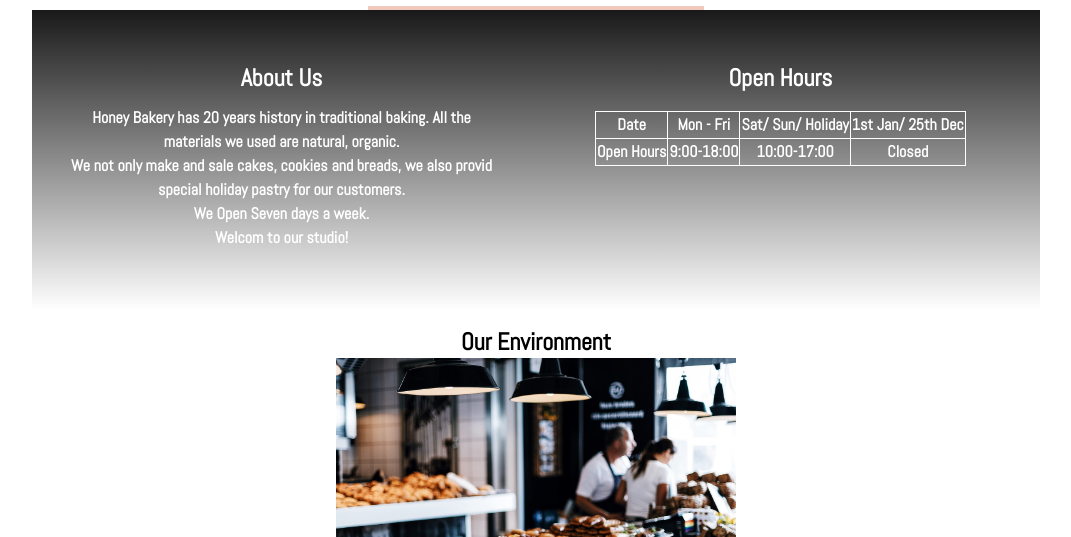
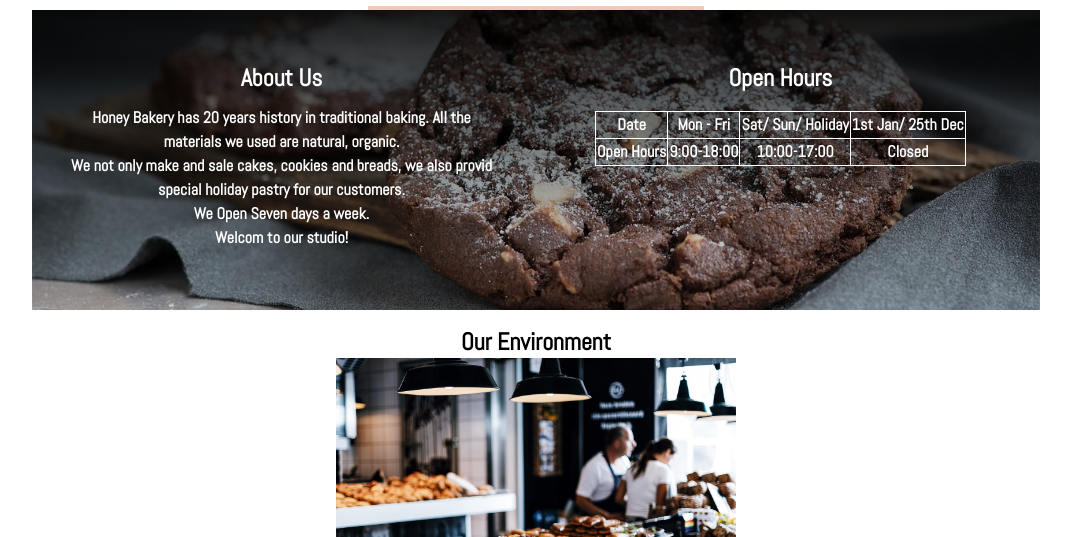
Before and after one commit to Mingzix/honeystudio, a plain HTML site: page about.html in a window 1280 px wide. Shown: the part 263-800 px from the top of the page, without its empty margins (104-1175 px from the left). Drawn offline with Linux system fonts and the light colour scheme; a web font is replaced by a local one.

Commit message:
fix image name error

```diff
--- a/css/style.css
+++ b/css/style.css
@@ -139,7 +139,7 @@ footer p {
 /*---About page style---*/
 
 .aboutcontainer {
-  background-image: url(../img/cookies-1383283_1280.jpg);
+  background-image: url(../img/cookies_about.jpg);
   background-position: center;
   background-size: cover;
   height: 300px;
```
